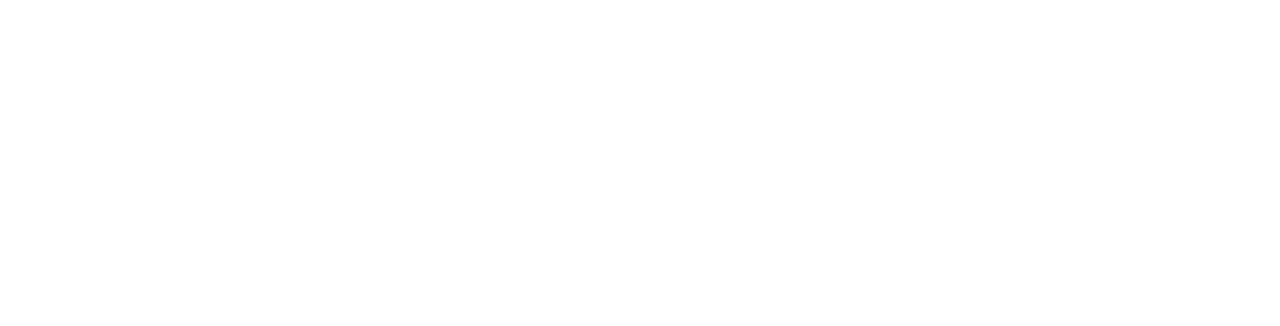
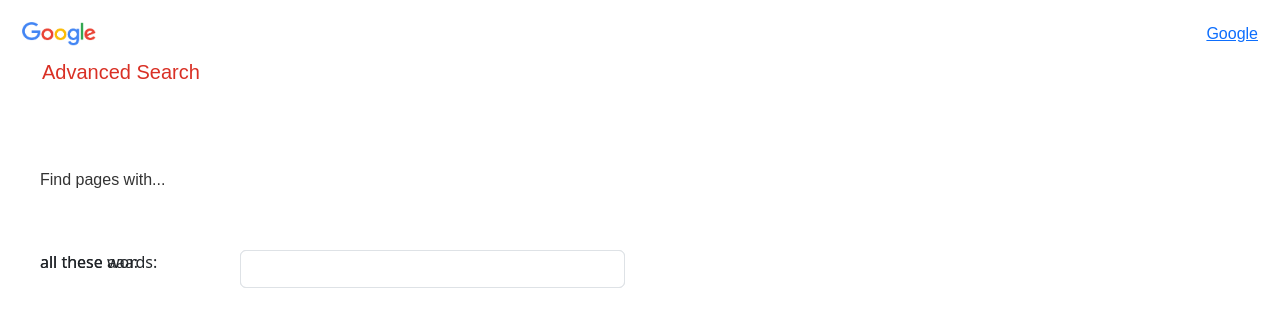
Before and after one commit to PattoPeraltta/CS50_Search, a plain HTML site: page advanced.html in a window 1280 px wide. Drawn offline with nearby package versions, Linux system fonts and the light colour scheme.

Commit message:
inicio del advanced

```diff
--- a/advanced.html
+++ b/advanced.html
@@ -0,0 +1,43 @@
+<!DOCTYPE html>
+<html lang="en">
+    <head>
+        <title>Search</title>
+        <link rel="stylesheet" href="style.css">
+        <meta charset="utf-8">
+        <meta name="viewport" content="width=device-width, initial-scale=1">
+        <link rel="stylesheet" href="https://cdn.jsdelivr.net/npm/bootstrap@5.3.2/dist/css/bootstrap.min.css">
+    </head>
+    <body>
+        <div class="linksaotraspag">
+            <a href="index.html">Google</a>
+
+        </div>
+        <div>
+            <img id = "GooChiqui"src="GooGrande.png" alt="Google image">
+            <h2 id="advanced">Advanced Search</h2>
+            <hr/>
+        </div>
+        <div>
+            <h2 id="findpages">Find pages with...</h2>
+            <form action="https://google.com/search">
+                <div class= "row_input">
+                    <div class="left">
+                        <p>all these words:</p>
+                    </div>
+                    <div class="right">
+                        <input type="text"name ="q" class = "form-control">
+                    </div>
+                </div>
+                <div class= "row_input">
+                    <div class="left">
+                        <p>all these aaa:</p>
+                    </div>
+                    <div class="right">
+                        <input type="text"name ="q" class = "form-control">
+                    </div>
+                </div>
+            </form>
+        </div>
+    </body>
+
+</html>
--- a/style.scss
+++ b/style.scss
@@ -1,5 +1,4 @@
 html,body{
-    background-color: #4e4e4e;
     height: 100vh;
     margin: 0;
 }
@@ -41,6 +40,15 @@ body{
 
 }
 
+#GooChiqui{
+    position: absolute;
+    top: 22px;
+    left: 22px;
+    width: 74px;
+    height: 24px;
+
+}
+
 #buscador{
     margin-top: 40px;
     width: 582px;
@@ -58,3 +66,40 @@ body{
     height: 30px;
     border-radius: 5px;
 }
+
+#advanced{
+    color: #d93025;
+    font-family: arial, sans-serif;
+    font-size: 20px;
+    position: absolute;
+    top: 60px;
+    left: 42px;
+
+}
+
+#findpages{
+    position: absolute;
+    top: 170px;
+    left: 40px;
+    font-size: 16px;
+    font-family: arial, sans-serif;
+    color: #333;
+}
+
+.row_input{
+    justify-content: center;
+    display: flex;
+    flex-direction: row;
+    position: absolute;
+    top: 250px;
+    left: 40px;
+
+}
+
+.left{
+    width: 200px;
+}
+
+.right{
+    width: 385px;
+}
```
Also changed, not shown: GooGrande.png (added), GooGrandeI.png (added), style.css, 1 other file.
